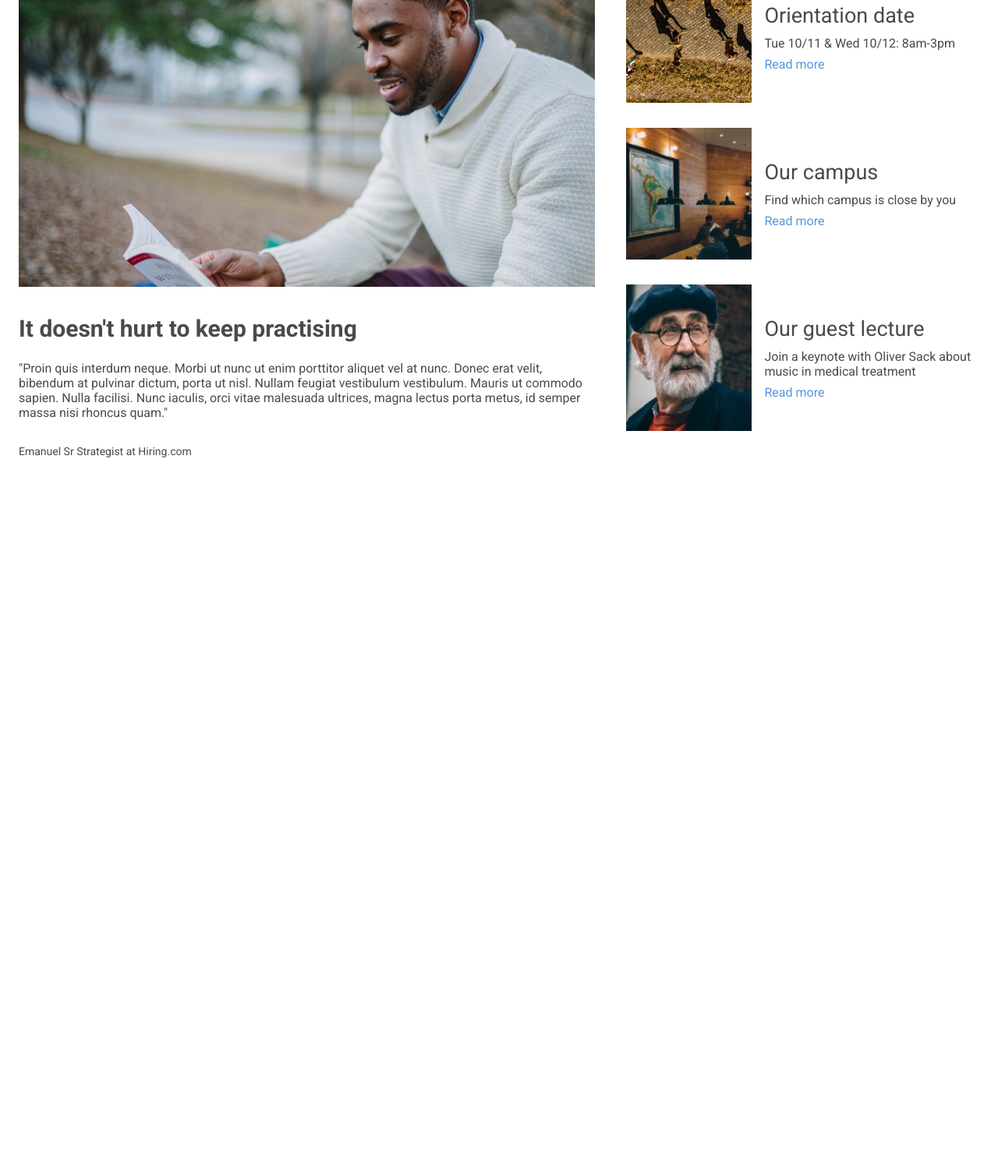
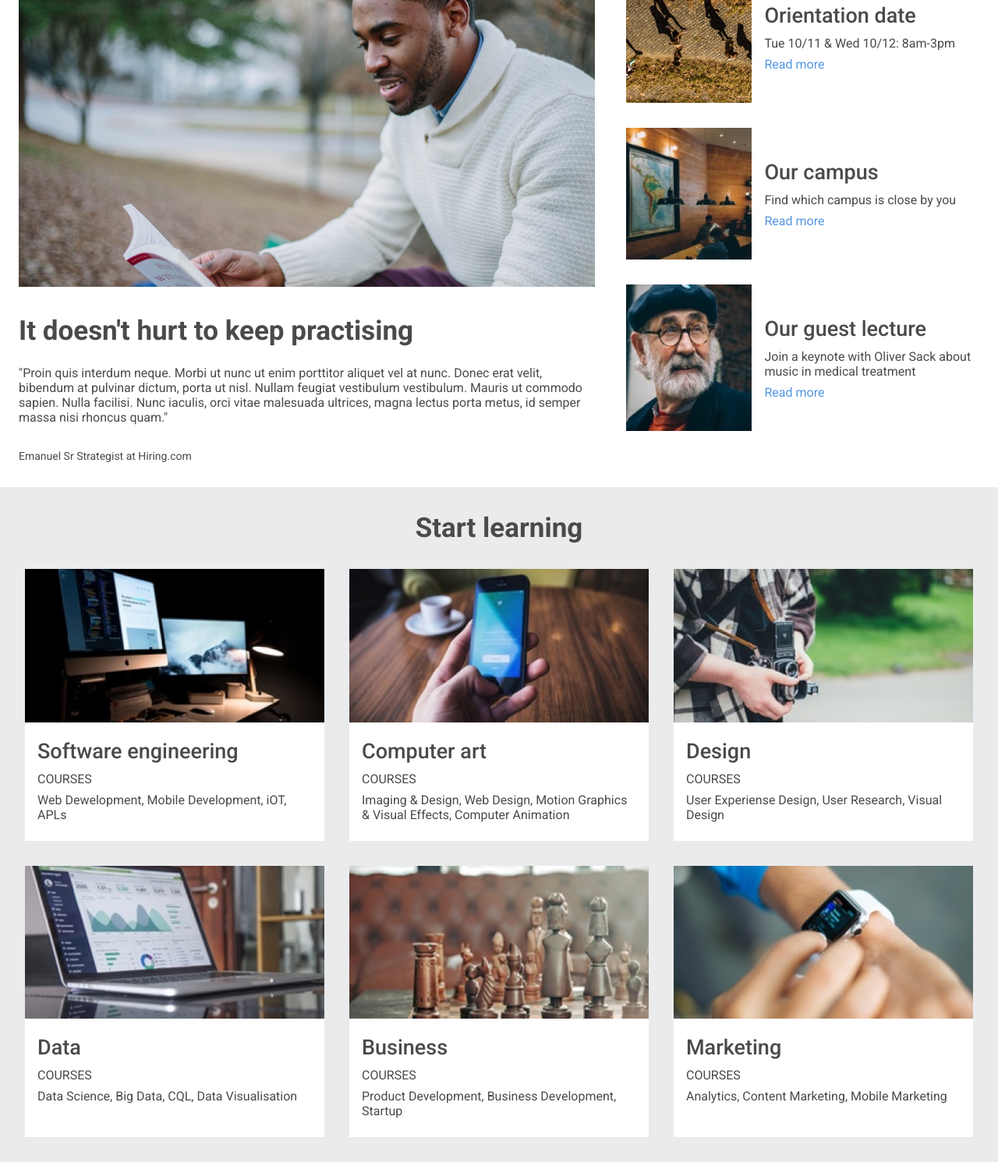
Before and after one commit to nansykuznetsova/colmar-academy, a plain HTML site: page index.html in a window 1280 px wide. Shown: the part 765-2256 px from the top of the page at 78% size. Before the commit the page ends 1384 px from the top, so only its background shows below. Drawn offline with Linux system fonts and the light colour scheme.

Commit message:
Added courses block

```diff
--- a/index.html
+++ b/index.html
@@ -5,7 +5,7 @@
     <meta http-equiv="X-UA-Compatible" content="IE=edge">
     <meta name="viewport" content="width=device-width, initial-scale=1.0">
     <link rel="stylesheet" href="./resources/css/style.css">
-    <link href="https://fonts.googleapis.com/css2?family=Roboto:wght@400;700&display=swap" rel="stylesheet">
+    <link href="https://fonts.googleapis.com/css2?family=Roboto:wght@300;400;500;700&display=swap" rel="stylesheet">
     <title>Colmar Academy</title>
 </head>
 <body>
@@ -91,7 +91,7 @@
                     <img class="mobile" src="./resources/images/information-orientation-mobile.jpg" alt="shadows from people">
 
                     <div class="more-text">
-                        <h2>Orientation date</h2>
+                        <h3>Orientation date</h3>
                         <p>Tue 10/11 & Wed 10/12: 8am-3pm</p>
                         <a href="#">Read more</a>
                     </div>
@@ -102,7 +102,7 @@
                     <img class="mobile" src="./resources/images/information-campus-mobile.jpg" alt="room with worldmap">
 
                     <div class="more-text">
-                        <h2>Our campus</h2>
+                        <h3>Our campus</h3>
                         <p>Find which campus is close by you</p>
                         <a href="#">Read more</a>
                     </div>
@@ -113,9 +113,62 @@
                     <img class="mobile" src="./resources/images/information-guest-lecture-mobile.jpg" alt="old man">
 
                     <div class="more-text">
-                        <h2>Our guest lecture</h2>
+                        <h3>Our guest lecture</h3>
                         <p>Join a keynote with Oliver Sack about music in medical treatment</p>
                         <a href="#">Read more</a>
+                    </div>
+                </div>
+            </div>
+        </section>
+        <section class="courses">
+            <h2>Start learning</h2>
+            <div class="all-container">
+                <div class="course-container">
+                    <img src="./resources/images/course-software.jpg" alt="tablet and screen">
+                    <div class="course-text">
+                        <h3>Software engineering</h3>
+                        <p class="uppercase">Courses</p>
+                        <p>Web Dewelopment, Mobile Development, iOT, APLs</p>
+                    </div>
+                </div>
+                <div class="course-container">
+                    <img src="./resources/images/course-computer-art.jpg" alt="mobile phone in hand">
+                    <div class="course-text">
+                        <h3>Computer art</h3>
+                        <p class="uppercase">Courses</p>
+                        <p>Imaging & Design, Web Design, Motion Graphics & Visual Effects, Computer Animation</p>
+                    </div>
+                </div>
+                <div class="course-container">
+                    <img src="./resources/images/course-design.jpg" alt="old style camera">
+                    <div class="course-text">
+                        <h3>Design</h3>
+                        <p class="uppercase">Courses</p>
+                        <p>User Experiense Design, User Research, Visual Design</p>
+                    </div>
+                </div>
+                <div class="course-container">
+                    <img src="./resources/images/course-data.jpg" alt="laptop">
+                    <div class="course-text">
+                        <h3>Data</h3>
+                        <p class="uppercase">Courses</p>
+                        <p>Data Science, Big Data, CQL, Data Visualisation</p>
+                    </div>
+                </div>
+                <div class="course-container">
+                    <img src="./resources/images/course-business.jpg" alt="chess on board">
+                    <div class="course-text">
+                        <h3>Business</h3>
+                        <p class="uppercase">Courses</p>
+                        <p>Product Development, Business Development, Startup</p>
+                    </div>
+                </div>
+                <div class="course-container">
+                    <img src="./resources/images/course-marketing.jpg" alt="smart watch on hand">
+                    <div class="course-text">
+                        <h3>Marketing</h3>
+                        <p class="uppercase">Courses</p>
+                        <p>Analytics, Content Marketing, Mobile Marketing</p>
                     </div>
                 </div>
             </div>
--- a/resources/css/style.css
+++ b/resources/css/style.css
@@ -46,6 +46,11 @@ a {
 }
 .header .menu a:hover {
     text-decoration: underline;
+    color: #5496E3;
+}
+.header .menu img {
+    border: 1px solid transparent;
+    transition: border 0.3s ease, box-shadow 0.3s ease;
 }
 @media only screen and (max-width: 600px) {
     .header .desktop {
@@ -60,6 +65,14 @@ a {
         justify-content: space-around;
         align-items: center;
         width: 100%;
+    }
+    .header .menu img:hover,
+    .header .menu img:focus {
+        border: 1px solid black;
+        box-shadow: 3px 3px 0 0 #9b9b9b;
+    }
+    .header .menu img:active {
+        box-shadow: 3px 3px 0 0 #5496E3;
     }
 }
 
@@ -100,7 +113,7 @@ a {
     text-align: center;
     color: white;
     font-size: 18px;
-    transition: background 0.4s ease;
+    transition: background 0.3s ease;
 }
 .banner-text a:hover,
 .banner-text a:focus {
@@ -154,7 +167,7 @@ a {
 }
 .inf-quote h2 {
     margin-bottom: 24px;
-    font-size: 30px;
+    font-size: 35px;
 }
 .inf-quote .quote {
     margin-bottom: 32px;
@@ -178,17 +191,22 @@ a {
     width: 65%;
     padding: 40px 0 40px 16px;
 }
-.inf-more .more-text h2,
+.inf-more .more-text h3,
 .inf-more .more-text p {
     margin-bottom: 8px;
 }
-.inf-more .more-text h2 {
-    font-weight: 400;
+.inf-more .more-text h3 {
+    font-weight: 500;
     font-size: 27px;
     line-height: 1.3;
 }
 .inf-more .more-text a {
     color: #5496E3;
+    transition: underline 0.3s ease;
+}
+.inf-more .more-text a:hover,
+.inf-more .more-text a:focus {
+    text-decoration: underline;
 }
 @media only screen and (max-width: 1150px) {
     .information .inf-quote {
@@ -243,3 +261,74 @@ a {
         width: 100%;
     }
 }
+
+.courses {
+    padding: 32px 0 0;
+    background: #EAEBEC;
+}
+.courses h2 {
+    margin-bottom: 32px;
+    font-size: 35px;
+    text-align: center;
+}
+.courses .all-container {
+    display: flex;
+    flex-wrap: wrap;
+    justify-content: center;
+}
+.all-container .course-container {
+    padding-bottom: 24px;
+    margin: 0 16px 32px;
+    width: 30%;
+    background: white;
+}
+.course-container img {
+    width: 100%;
+    height: auto;
+}
+.course-container .course-text {
+    padding: 16px 16px 0 16px;
+}
+.course-container .course-text h3 {
+    font-weight: 500;
+    font-size: 27px;
+    line-height: 1.3;
+    margin-bottom: 8px;
+}
+.course-text .uppercase {
+    text-transform: uppercase;
+    margin-bottom: 8px;
+}
+@media only screen and (max-width: 960px) {
+    .all-container .course-container {
+        width: 44%;
+    }
+}
+@media only screen and (max-width: 600px) {
+    .courses {
+        padding: 32px 16px;
+        background: white;
+    }
+    .courses h2 {
+        margin-bottom: 16px;
+    }
+    .all-container .course-container {
+        width: 100%;
+        background: #EAEBEC;
+        padding: 16px 16px 24px 16px;
+        margin-bottom: 8px;
+    }
+    .course-container img {
+        display: none;
+    }
+    .course-container .course-text {
+        padding: 0;
+    }
+    .course-container .course-text h3 {
+        margin-bottom: 0;
+    }
+    .course-text .uppercase,
+    .course-text p {
+        display: none;
+    }
+}
```
